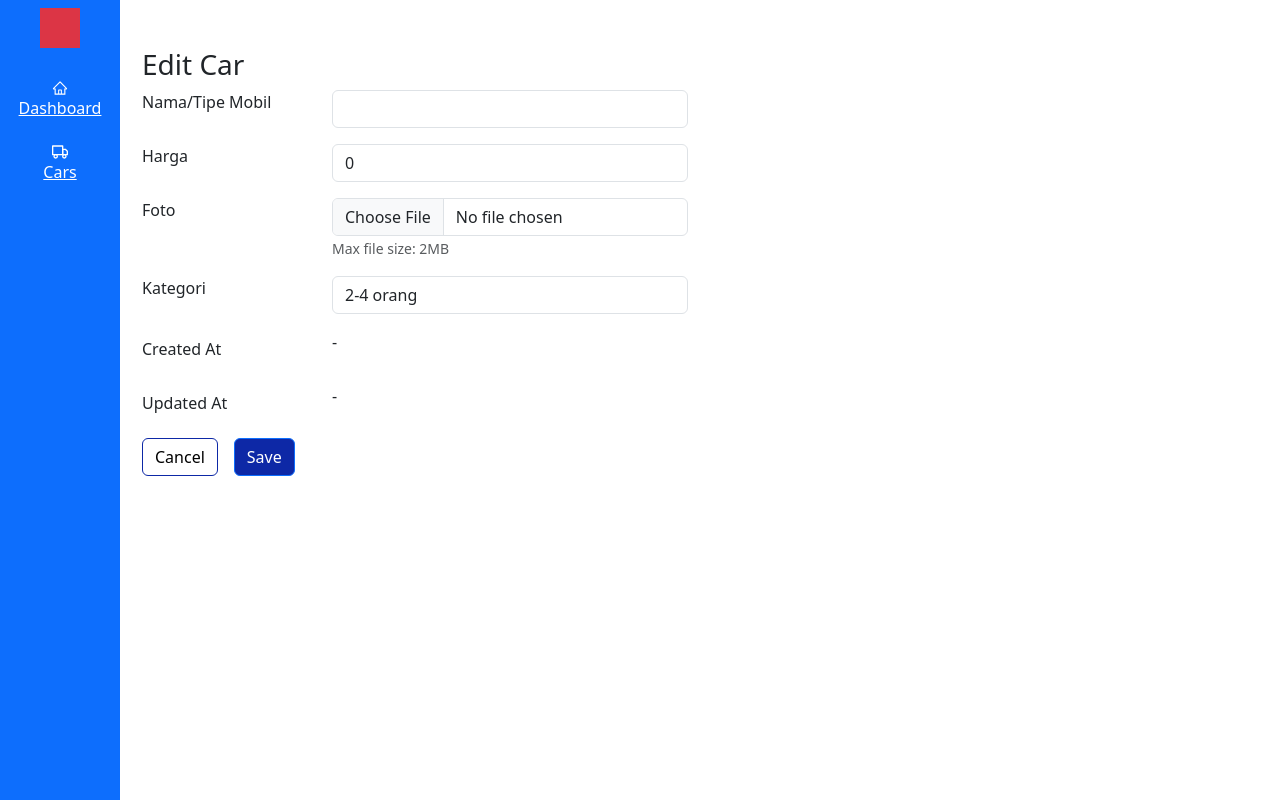
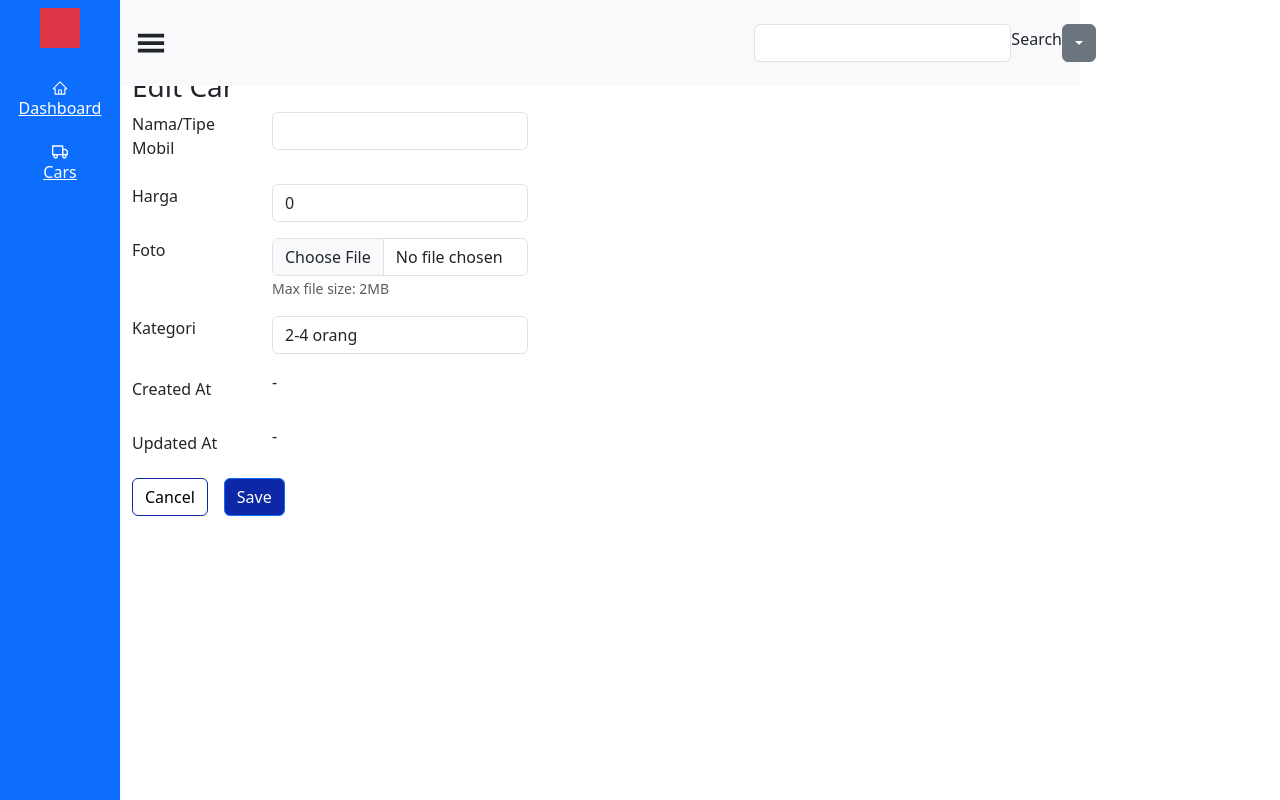
Before and after one commit to yohanesrioirsan/fer-10-platinum-kel1-admin, a React (Create React App) app: page /editcar/1 in a window 1280 px wide. Built offline with nearby package versions, Linux system fonts and the light colour scheme; no server answers.

Commit message:
styling layout

```diff
--- a/src/containers/DashboardPagination.jsx
+++ b/src/containers/Dashboard/DashboardPagination.jsx
@@ -2,7 +2,7 @@ import React from "react";
 import { FormControl } from "react-bootstrap";
 import { PaginationControl } from "react-bootstrap-pagination-control";
 import { useDispatch, useSelector } from "react-redux";
-import { selectTableValue, setPage, setPageSize } from "../redux/tableSlice";
+import { selectTableValue, setPage, setPageSize } from "../../redux/tableSlice";
 
 export default function DashboardPagination() {
     const table = useSelector(selectTableValue)
--- a/src/containers/DashboardTable.jsx
+++ b/src/containers/Dashboard/DashboardTable.jsx
@@ -1,7 +1,7 @@
 import React from "react";
 import { Table } from "react-bootstrap";
 import { useSelector } from "react-redux";
-import { selectTableValue } from "../redux/tableSlice";
+import { selectTableValue } from "../../redux/tableSlice";
 
 export default function DashboardTable() {
     const table = useSelector(selectTableValue)
--- a/src/containers/Index.jsx
+++ b/src/containers/Dashboard/Index.jsx
@@ -4,7 +4,7 @@ import axios from "axios";
 import { useDispatch, useSelector } from "react-redux";
 import DashboardTable from "./DashboardTable";
 import DashboardPagination from "./DashboardPagination";
-import { selectTablePageSizeValue, selectTablePageValue, selectTableValue, setTable } from "../redux/tableSlice";
+import { selectTablePageSizeValue, selectTablePageValue, selectTableValue, setTable } from "../../redux/tableSlice";
 
 export default function DashboardContainer() {
     const pageSize = useSelector(selectTablePageSizeValue)
--- a/src/layout/header.jsx
+++ b/src/layout/header.jsx
@@ -0,0 +1,55 @@
+/* eslint-disable jsx-a11y/label-has-associated-control */
+/* eslint-disable react/button-has-type */
+import React from "react";
+import { GiHamburgerMenu } from "react-icons/gi";
+import { useSelector } from "react-redux";
+import { useNavigate } from "react-router-dom";
+import { selectCurrentUserdata } from "../redux/authSlice";
+
+export default function Header() {
+    const userData = useSelector(selectCurrentUserdata);
+    const navigate = useNavigate();
+    const logOut = () => {
+        navigate("/login");
+    };
+    return (
+
+        <div className="d-flex justify-content-between align-items-center w-100 mx-3 my-4 " style={{ zIndex: '100' }}>
+            <div className="toggle">
+                <GiHamburgerMenu size={30} />
+            </div>
+
+            <div className="d-flex justify-content-start ">
+                <div className="mr-4">
+                    <div className="input-group">
+                        <div className="d-flex justify-content-start align-items-center">
+                            <input id="search-input" type="search" className="form-control" />
+                            <label className="form-label " htmlFor="form1">
+                                Search
+                            </label>
+                        </div>
+                    </div>
+                </div>
+                <div>
+                    <div className="dropdown ">
+                        <button
+                            className="btn btn-secondary dropdown-toggle"
+                            type="button"
+                            id="dropdownMenuButton"
+                            data-toggle="dropdown"
+                            aria-haspopup="true"
+                            aria-expanded="false"
+                        >
+                            {userData ? userData?.email : ""}
+                        </button>
+                        <div className="dropdown-menu" aria-labelledby="dropdownMenuButton">
+                            <button className="dropdown-item" onClick={() => logOut()}>
+                                Logout
+                            </button>
+                        </div>
+                    </div>
+                </div>
+            </div>
+        </div>
+    );
+}
--- a/src/layout/index.jsx
+++ b/src/layout/index.jsx
@@ -1,13 +1,23 @@
-import React from 'react'
-import { Outlet } from 'react-router-dom'
-import Sidebar from './sidebar'
+import React from "react";
+import { Outlet } from "react-router-dom";
+import Header from "./header";
+import Sidebar from "./sidebar";
 
 export default function Layout() {
-  return (
-    <div className='d-flex vh-100 '>
-        <Sidebar/>
-        <Outlet/>
+    return (
+        <div className="d-flex vh-100 w-75 z-3">
+            <div className="vh-100 position-fixed" style={{ zIndex: "2" }}>
+                <Sidebar />
+            </div>
+            <div className="w-100" style={{ marginLeft: "120px"}}>
+                <div className="position-fixed w-75 bg-light" style={{ zIndex: "2" }}>
+                    <Header />
+                </div>
+                <div style={{marginTop: "70px"}}>
 
-    </div>
-  )
+                <Outlet />
+                </div>
+            </div>
+        </div>
+    );
 }
--- a/src/layout/sidebar.jsx
+++ b/src/layout/sidebar.jsx
@@ -25,7 +25,7 @@ export default function Sidebar() {
     const isActive = (path) => location.pathname === path;
 
     return (
-        <aside className="bg-primary " style={sidebarStyle}>
+        <aside className="bg-primary  vh-100" style={sidebarStyle}>
             <div className="sidebar-logo df-center">
                 <span />
             </div>
@@ -37,7 +37,7 @@ export default function Sidebar() {
                         <div className=" ">Dashboard</div>
                     </div>
                 </NavLink>
-                <NavLink to="/cars" style={isActive("/cars") ? activeSidebar : defaultSidebar} className="pb-2 w-100">
+                <NavLink to="/list-car" style={isActive("/list-car") ? activeSidebar : defaultSidebar} className="pb-2 w-100">
                     <div className="d-flex flex-column align-items-center py-2">
                         <FiTruck />
                         <div className=" ">Cars</div>
--- a/src/pages/dashboard.jsx
+++ b/src/pages/dashboard.jsx
@@ -1,11 +1,15 @@
 import React from 'react'
-import DashboardContainer from '../containers/Index'
+import { Container } from 'react-bootstrap'
+import DashboardContainer from '../containers/Dashboard/Index'
 
 export default function DashboardPage() {
 
   return (
-    <div>
-        <DashboardContainer/>
-    </div>
+    // <div>
+<Container>
+
+    <DashboardContainer/>
+</Container>
+    // </div>
   )
 }
--- a/src/pages/list-car.jsx
+++ b/src/pages/list-car.jsx
@@ -40,7 +40,7 @@ export default function ListCar() {
 
   return (
     <Container>
-      <div className="list-car d-flex justify-content-between pt-5">
+      <div className="list-car d-flex justify-content-between pt-5 " style={{ zIndex: '2' }}>
         <div>
           <h3>List Car</h3>
         </div>
--- a/src/pages/login.jsx
+++ b/src/pages/login.jsx
@@ -2,6 +2,7 @@ import React, { useEffect, useState } from "react";
 import { Button, Toast } from "react-bootstrap";
 import Form from "react-bootstrap/Form";
 import { useDispatch, useSelector } from "react-redux";
+import { useNavigate } from "react-router-dom";
 import axios from "axios";
 import { selectLoading, setLoadingFalse, setLoadingTrue } from "../redux/loadingSlice";
 import cars from "../asset/auth-img.png";
@@ -11,6 +12,7 @@ import { selectCurrentUserdata, setToken, setUserData } from "../redux/authSlice
 
 export default function Login() {
   const dispatch = useDispatch();
+  const navigate = useNavigate()
   const loading = useSelector(selectLoading);
   const userData = useSelector(selectCurrentUserdata);
   const msg = useSelector(selectMessage);
@@ -42,6 +44,8 @@ export default function Login() {
       dispatch(setMessage({ message: "Berhasil login", status: "success" }));
       dispatch(setUserData({ ...response.data }));
       dispatch(setToken(response.data.access_token));
+      localStorage.setItem("token",response.data.access_token )
+      navigate("/dashboard")
       setTimeout(() => {
         dispatch(setMessageClose());
       }, 3000);
--- a/src/router/index.jsx
+++ b/src/router/index.jsx
@@ -14,7 +14,7 @@ export default function Router() {
         <Route path="/" element={<Login />} />
         <Route element={<Layout />}>
           <Route path="/dashboard" element={<Dashboard />} />
-          <Route path="/cars" element={<Dashboard />} />
+          {/* <Route path="/cars" element={<Dashboard />} /> */}
           <Route path="/list-car" element={<ListCar />} />
           <Route path="/addnew" element={<AddNew />} />
           <Route path="/editcar/:carId" element={<EditCar />} />
```
